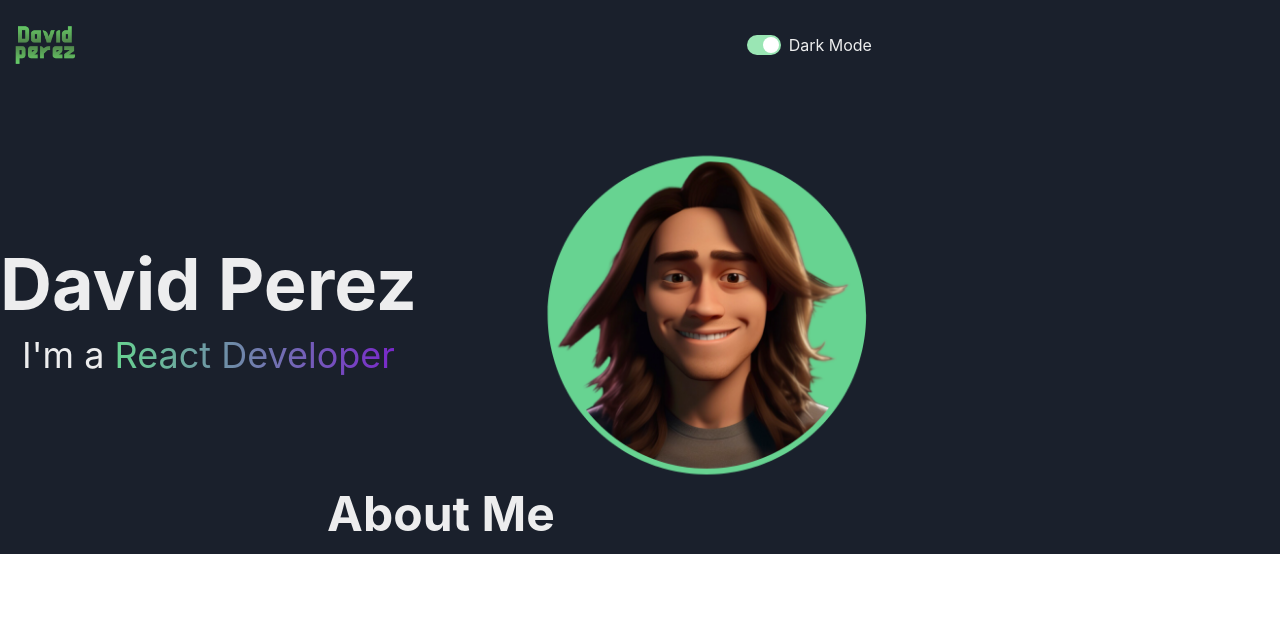
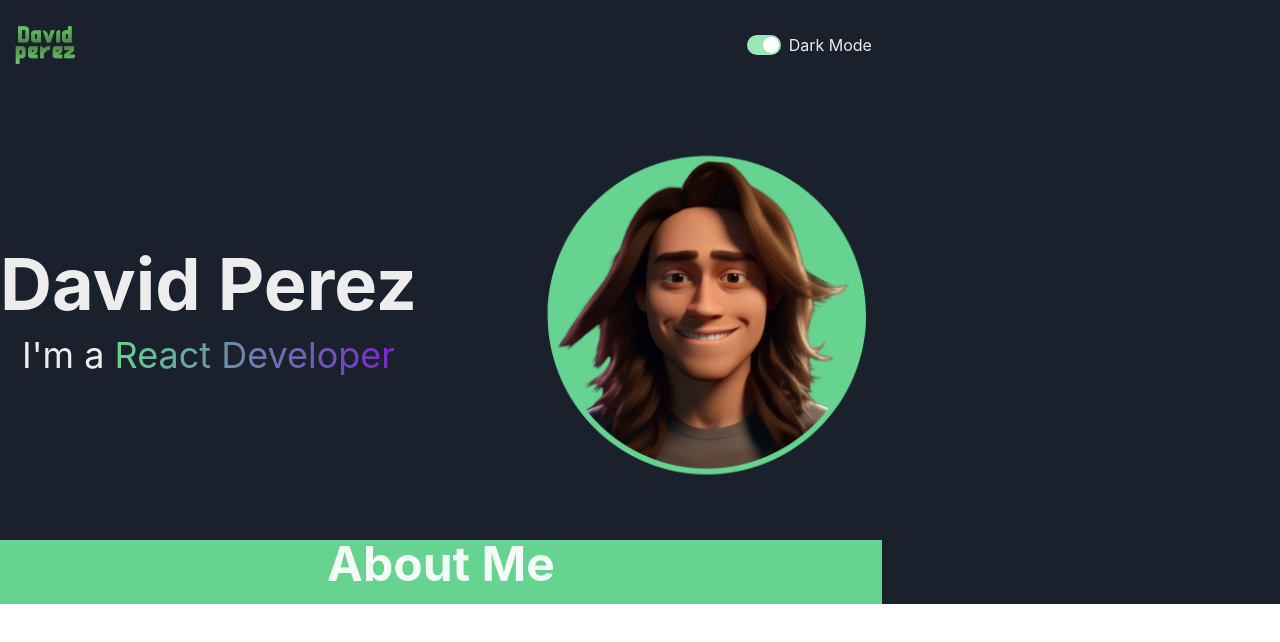
Before and after one commit to dperez00/portfolio-site, a React (Vite) app in the folder portfolio-site/: page / in a window 1280 px wide. Shown: the top 642 px of the page. Built offline with nearby package versions, Linux system fonts and the light colour scheme.

Commit message:
Add margin and background color to AboutMe component

```diff
--- a/portfolio-site/src/components/AboutMe.tsx
+++ b/portfolio-site/src/components/AboutMe.tsx
@@ -2,7 +2,7 @@ import { HStack, Heading } from "@chakra-ui/react";
 
 const AboutMe = () => {
   return (
-    <HStack justifyContent="center">
+    <HStack justifyContent="center" mt="50px" bgColor="#67d391">
       <Heading as="h2" size="2xl" mb="4">
         About Me
       </Heading>
```
